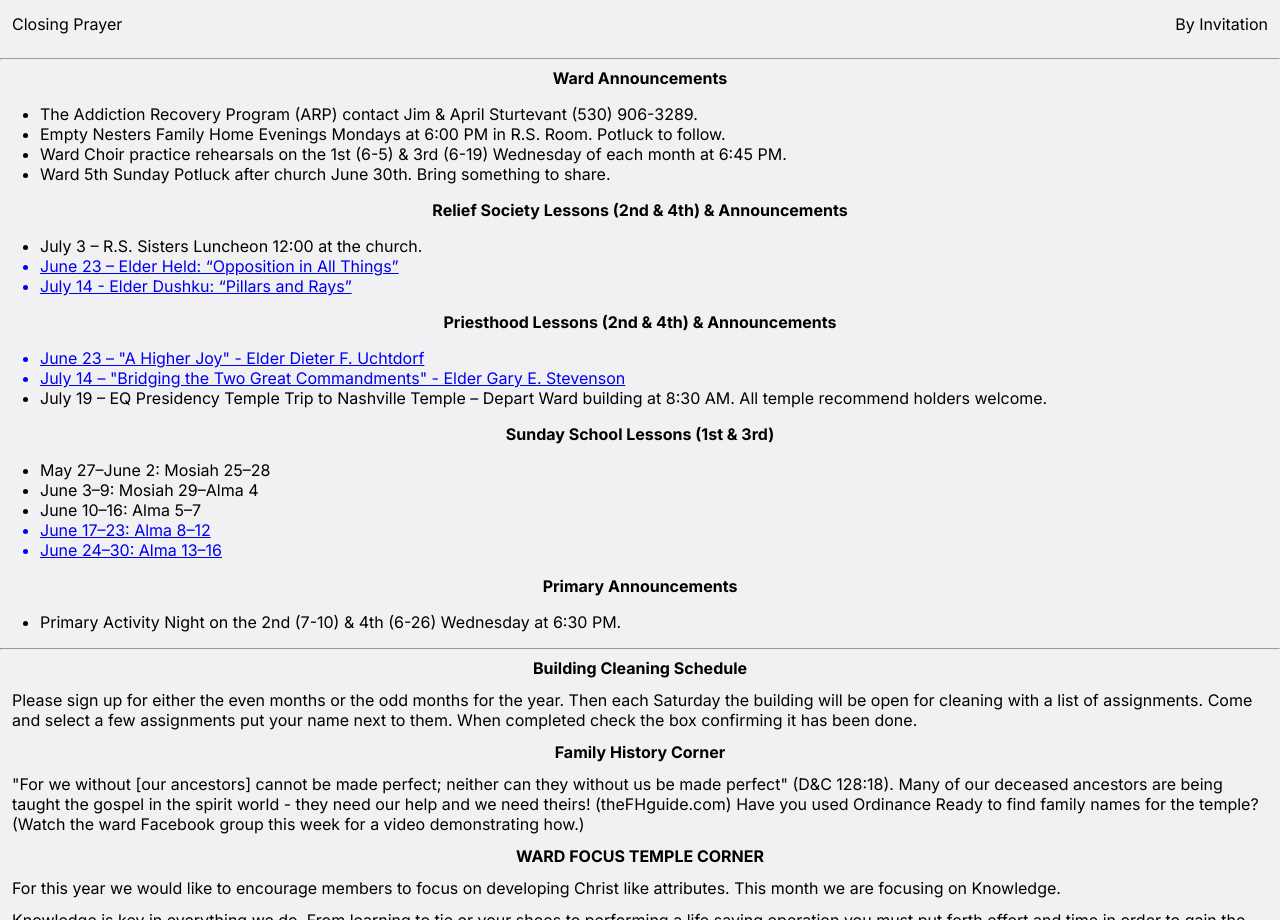
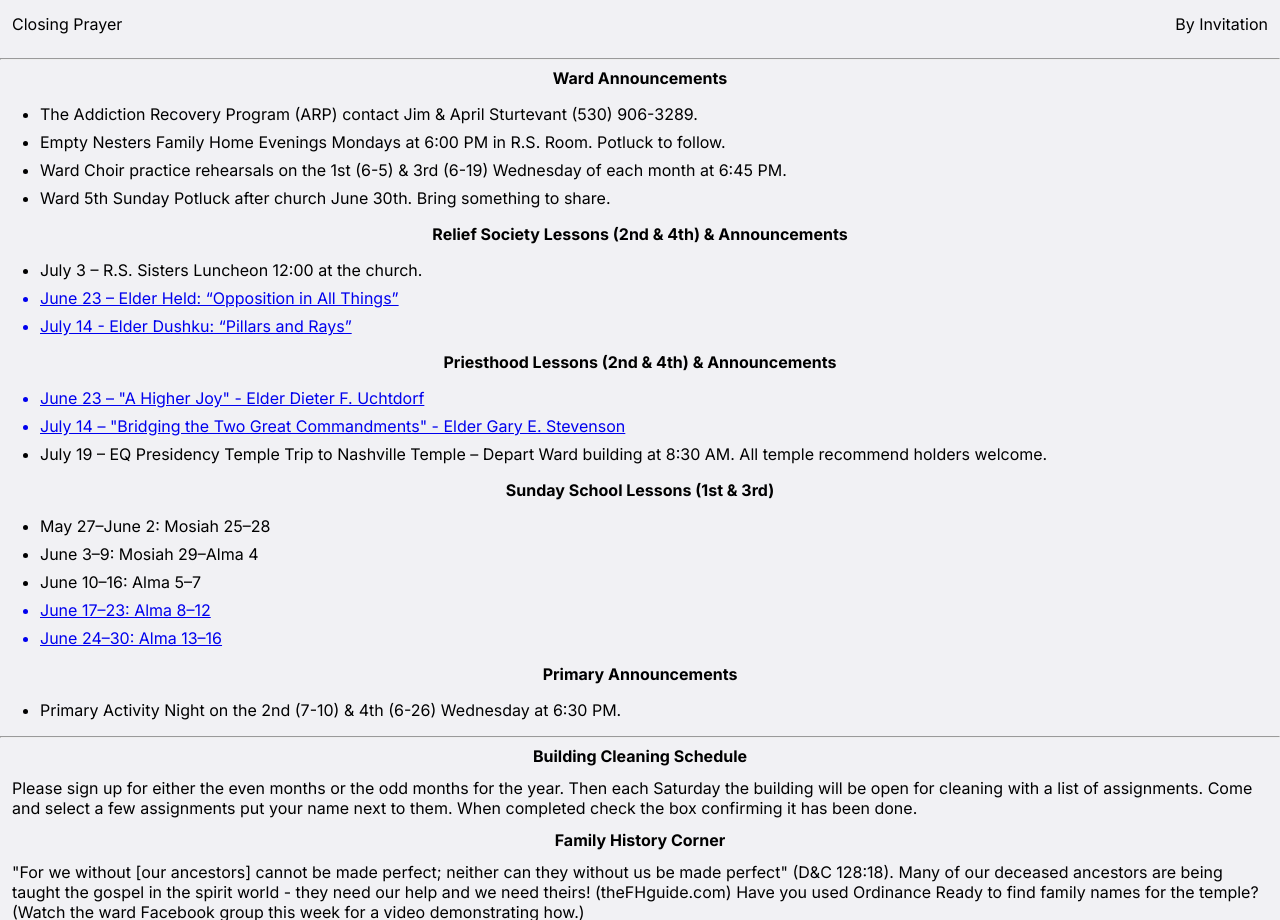
Before and after one commit to adamhinckley/meeting-agenda, a Next.js app: page / in a window 1280 px wide. Shown: the part 1146-2066 px from the top of the page. Built offline with nearby package versions, Linux system fonts and the light colour scheme.

Commit message:
Add spacing for `li` elements

```diff
--- a/app/globals.css
+++ b/app/globals.css
@@ -14,6 +14,10 @@ h1 {
 
 h2 {
   font-size: 1rem;
+}
+
+li {
+  margin-bottom: 8px;
 }
 
 .heading {
```
